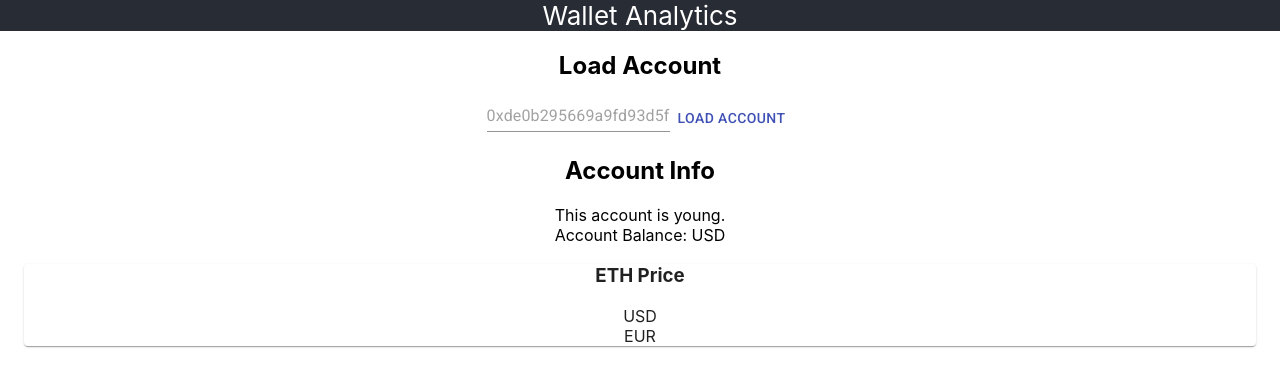
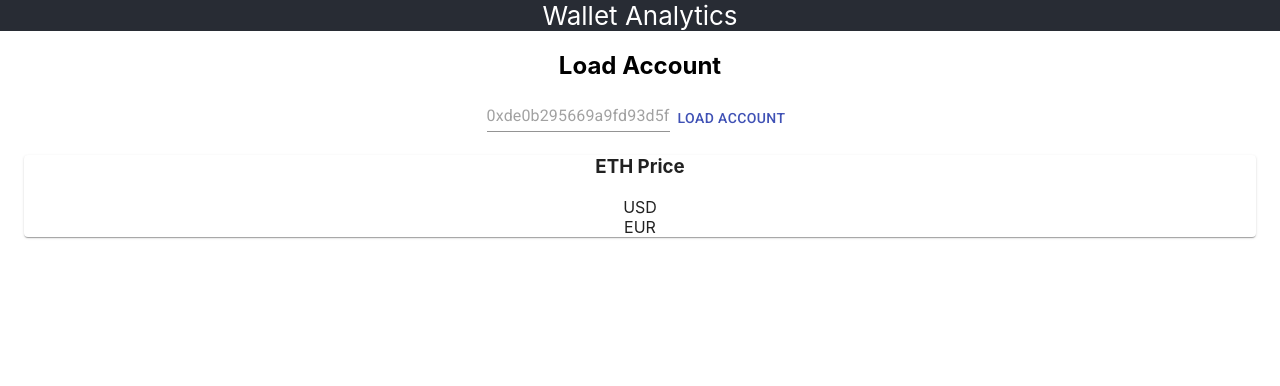
Before and after one commit to lautarodragan/securitize-challenge, a React (Create React App) app in the folder web/: page / in a window 1280 px wide. Shown: the top 386 px of the page. Built offline with nearby package versions, Linux system fonts and the light colour scheme; no server answers.

Commit message:
better ui: don't show account info if we don't have it

```diff
--- a/web/src/App.jsx
+++ b/web/src/App.jsx
@@ -32,7 +32,7 @@ export function App() {
       <main>
         <Container>
           { !address && <SignIn onSignIn={setAddress} /> }
-          <AccountInfo isOld={addressIsOld?.isOld} balance={addressBalance?.balance} />
+          { addressBalance && addressIsOld && <AccountInfo isOld={addressIsOld.isOld} balance={addressBalance.balance} /> }
           <Paper>
             <h3>ETH Price</h3>
             <div>{rateUsd.exchangeRate} USD</div>
```
